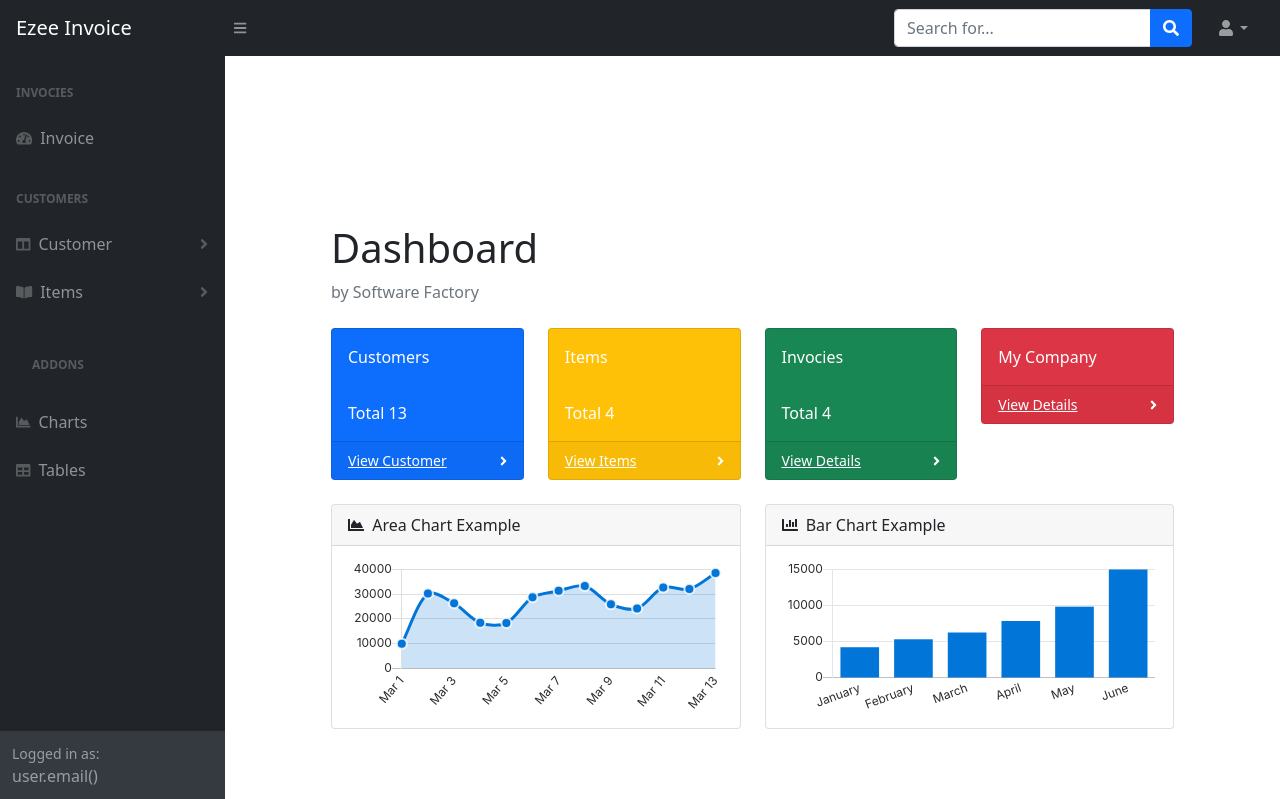
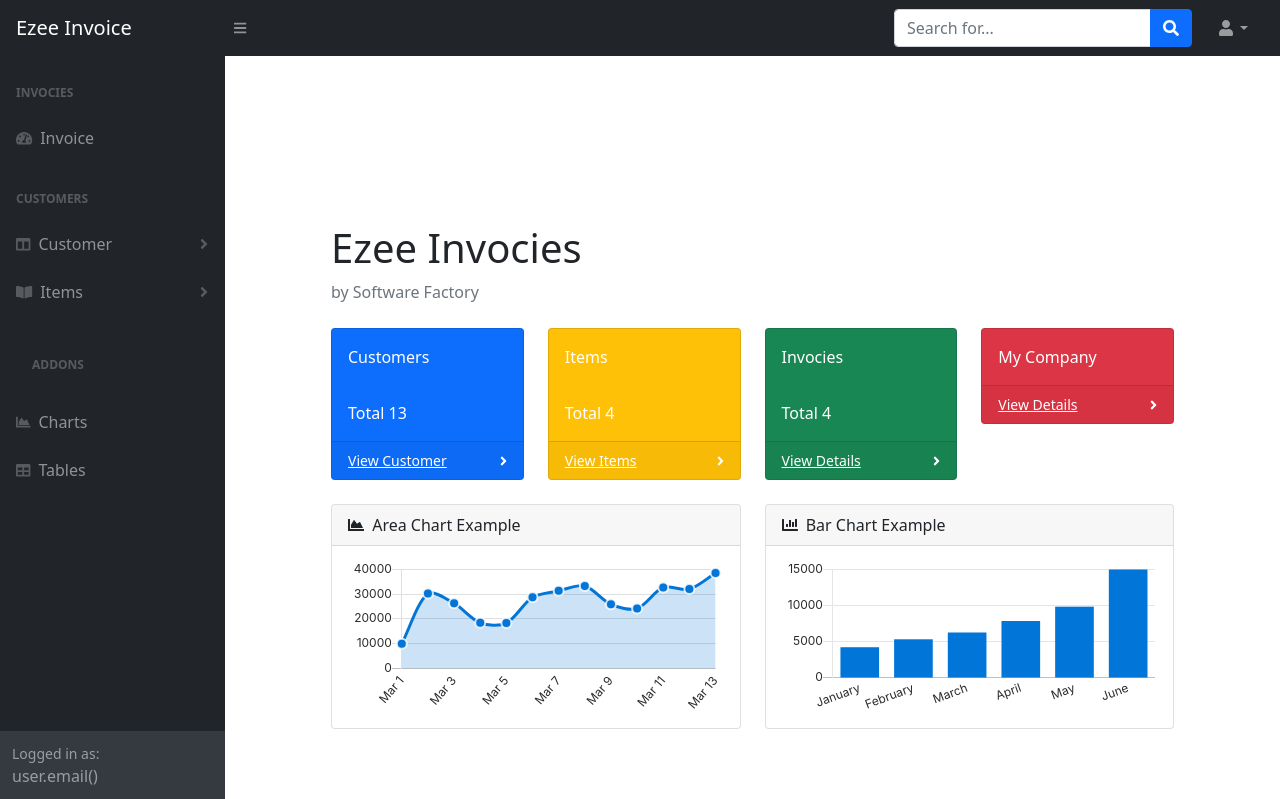
Before and after one commit to fahadashrafi-1/EzeeInvoice, a Django app: page / in a window 1280 px wide. Shown: the top 799 px of the page. Run offline with Django 3.2, Linux system fonts and the light colour scheme; data comes from the database, SQL or seed files in the repository; some libraries are stand-ins or nearby versions.

Commit message:
updated base.html

```diff
--- a/purchase/templates/purchase/base.html
+++ b/purchase/templates/purchase/base.html
@@ -15,7 +15,7 @@
     <body class="sb-nav-fixed">
         <nav class="sb-topnav navbar navbar-expand navbar-dark bg-dark">
             <!-- Navbar Brand-->
-            <a class="navbar-brand ps-3" href="index.html">Ezee Invoice</a>
+            <a class="navbar-brand ps-3" href="/custList/">Ezee Invoice</a>
             <!-- Sidebar Toggle-->
             <button class="btn btn-link btn-sm order-1 order-lg-0 me-4 me-lg-0" id="sidebarToggle" href="#!"><i class="fas fa-bars"></i></button>
             <!-- Navbar Search-->
--- a/purchase/templates/purchase/index.html
+++ b/purchase/templates/purchase/index.html
@@ -6,7 +6,7 @@
             <div id="layoutSidenav_content">
                 <main>
                     <div class="container-fluid px-4">
-                        <h1 class="mt-4">Dashboard</h1>
+                        <h1 class="mt-4">Ezee Invocies</h1>
                         <ol class="breadcrumb mb-4">
                             <li class="breadcrumb-item active">by Software Factory</li>
                         </ol>
```
